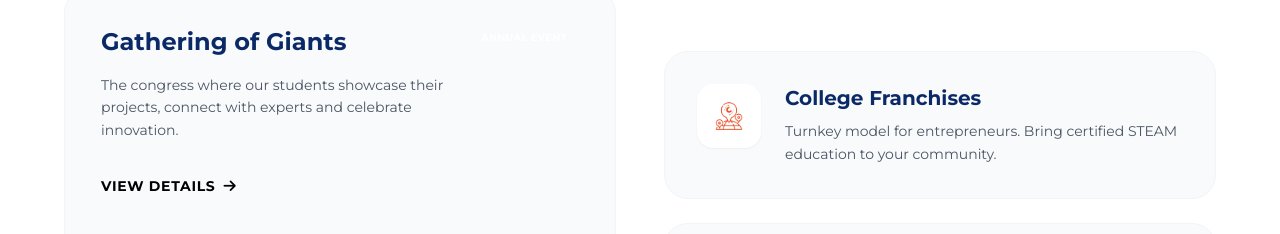
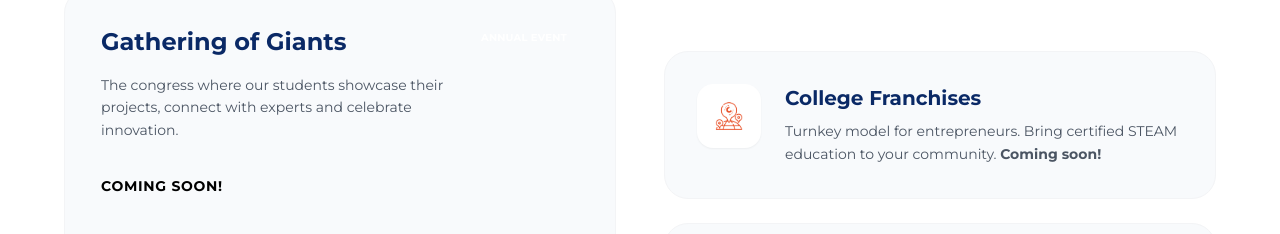
Before and after one commit to Hericraft-Ags/landing-frontend, a Vue app: page /college in a window 1280 px wide. Shown: the part 5560-5794 px from the top of the page. Built offline with nearby package versions, Linux system fonts and the light colour scheme.

Commit message:
Adicion - proximamente

```diff
--- a/src/components/ui/EventCard.vue
+++ b/src/components/ui/EventCard.vue
@@ -22,7 +22,7 @@
         class="inline-flex items-center gap-2 text-sm font-bold uppercase tracking-wider mb-6 group-hover:gap-3 transition-all"
         :class="textColorClass"
       >
-        {{ $t('college.events.view_details') }} <i class="fas fa-arrow-right"></i>
+        {{ $t('college.events.view_details') }}
       </span>
     </div>
     <div class="relative h-48 mt-4 overflow-hidden rounded-b-3xl">
--- a/src/components/ui/SecondaryCard.vue
+++ b/src/components/ui/SecondaryCard.vue
@@ -23,7 +23,7 @@
         ></i>
       </h4>
       <p class="text-gray-600 text-sm mt-2 leading-relaxed">
-        {{ description }}
+        <p v-html="description"></p>
       </p>
     </div>
   </a>
--- a/src/locales/en/college.json
+++ b/src/locales/en/college.json
@@ -109,9 +109,9 @@
     "gathering_description": "The congress where our students showcase their projects, connect with experts and celebrate innovation.",
     "gathering_badge": "Annual Event",
     "franchise_title": "College Franchises",
-    "franchise_description": "Turnkey model for entrepreneurs. Bring certified STEAM education to your community.",
+    "franchise_description": "Turnkey model for entrepreneurs. Bring certified STEAM education to your community. <strong>Coming soon!</strong>",
     "agora_title": "Go to Ágora",
     "agora_description": "Are you a teacher? Discover our continuous training and pedagogical certification.",
-    "view_details": "View Details"
+    "view_details": "Coming soon!"
   }
 }
--- a/src/locales/es/college.json
+++ b/src/locales/es/college.json
@@ -101,9 +101,9 @@
     "gathering_description": "El congreso donde nuestros estudiantes exhiben sus proyectos, conectan con expertos y celebran la innovación.",
     "gathering_badge": "Evento Anual",
     "franchise_title": "Franquicias College",
-    "franchise_description": "Modelo llave en mano para emprendedores. Lleva la educación STEAM certificada a tu comunidad.",
+    "franchise_description": "Modelo llave en mano para emprendedores. Lleva la educación STEAM certificada a tu comunidad. <strong>¡Próximamente!</strong>",
     "agora_title": "Ir a Ágora",
     "agora_description": "¿Eres docente? Descubre nuestra formación continua y certificación pedagógica.",
-    "view_details": "Ver Detalles"
+    "view_details": "¡Próximamente!"
   }
 }
```
